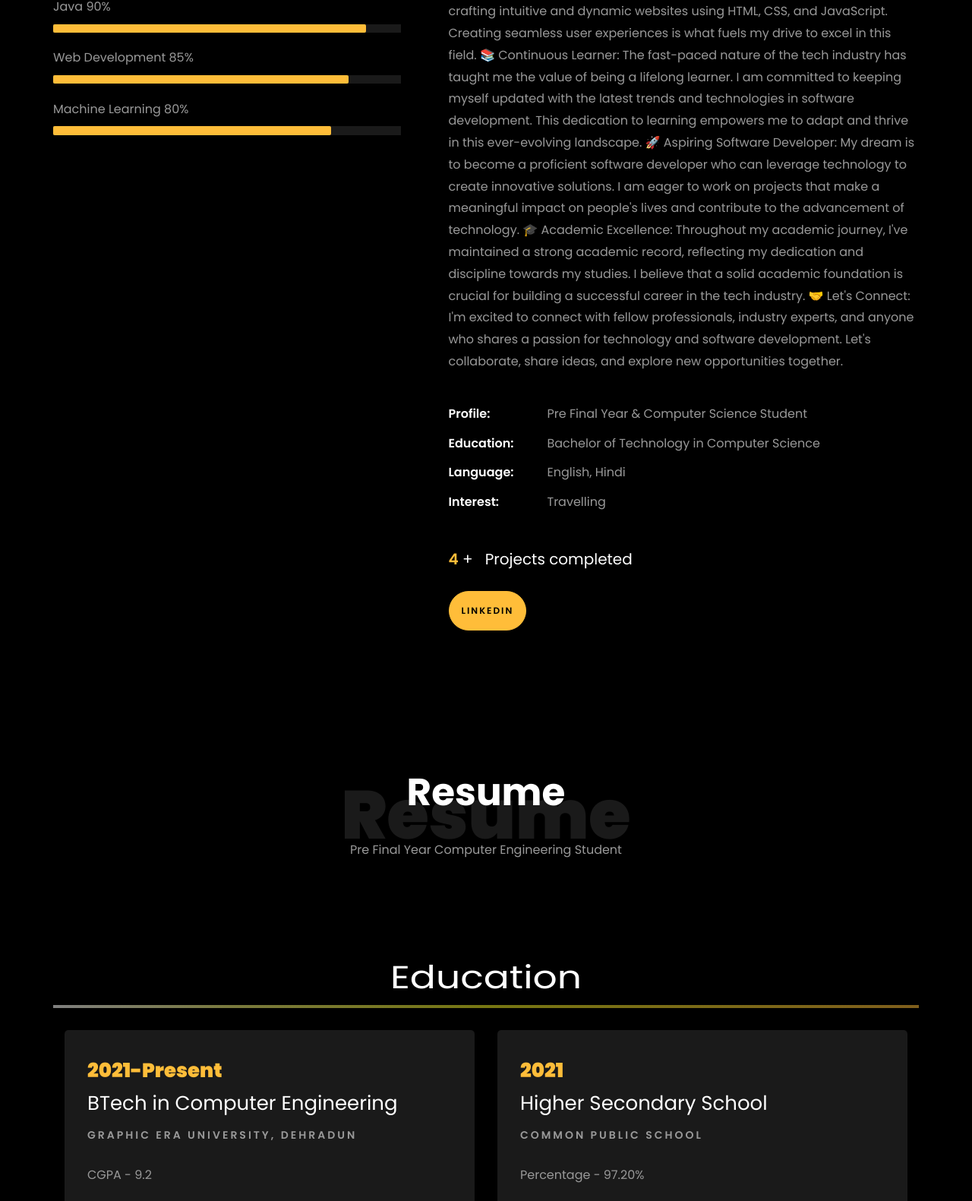
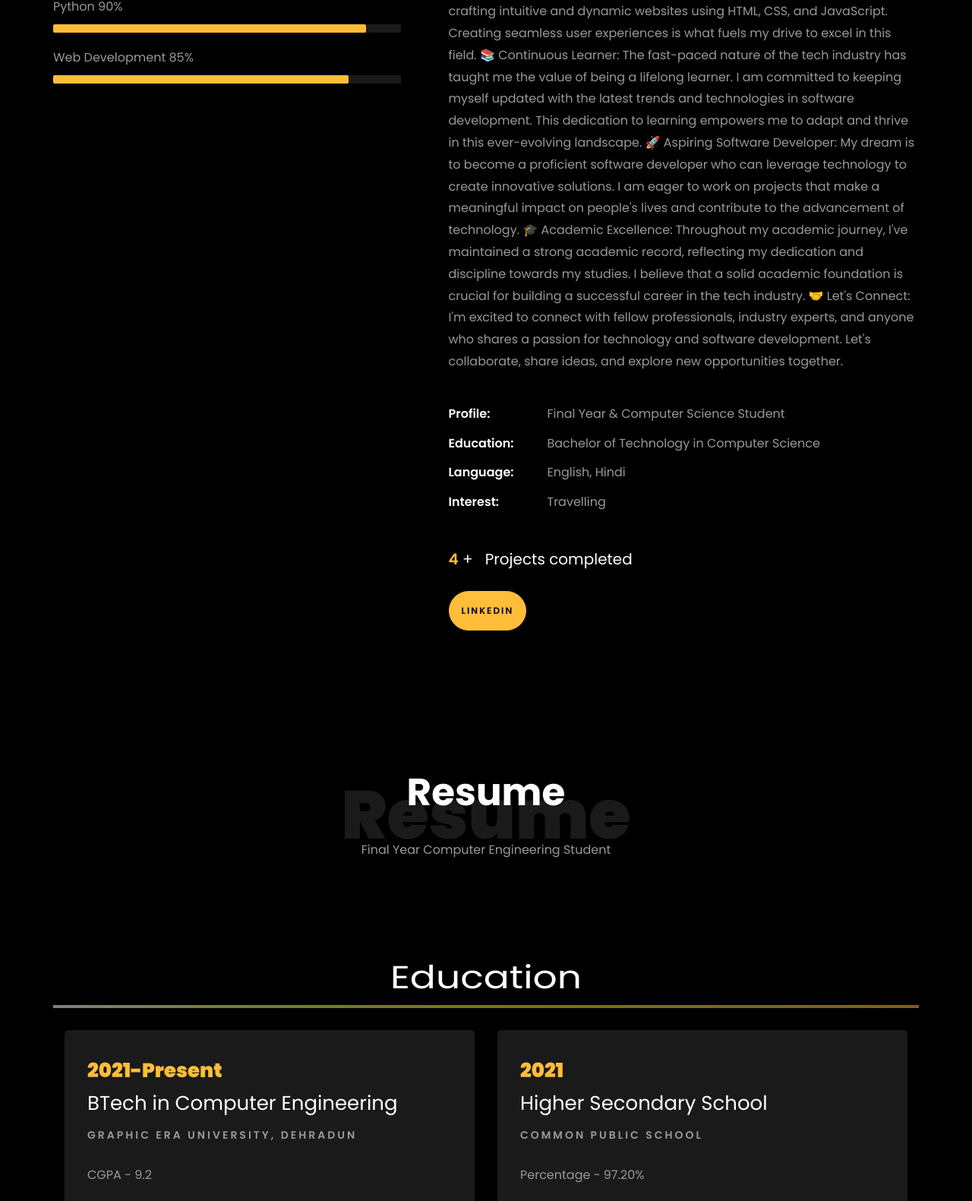
Before and after one commit to arun2663/arun2663.github.io, a plain HTML site: page index.html in a window 1280 px wide. Shown: the part 1219-2800 px from the top of the page at 76% size. Drawn offline with Linux system fonts and the light colour scheme; files whose address does not match are found by name.

Commit message:
Update index.html

```diff
--- a/index.html
+++ b/index.html
@@ -186,7 +186,7 @@
 
 						<br>
 						<br>
-			            <h2>Pre Final Year Computer Science Student</h2>
+			            <h2>Final Year Computer Science Student</h2>
 						<!-- <h2 class="d-flex" style="margin-bottom: 0">With over 5 years of experience</h2> -->
 						<!-- <br> -->
 			            <p><a href="https://www.linkedin.com/in/arun-verma-a47793223/" class="btn btn-primary py-3 px-4">Linkedin</a>
@@ -240,7 +240,7 @@
 											aria-valuemax="100"></div>
 									</div>
 
-									<span>Java</span> <span class="pull-right">90%</span>
+									<span>Python</span> <span class="pull-right">90%</span>
 									<div class="progress">
 										<div class="progress-bar" role="progressbar" style="width: 90%" aria-valuenow="90" aria-valuemin="0"
 											aria-valuemax="100"></div>
@@ -249,12 +249,6 @@
 									<span>Web Development</span> <span class="pull-right">85%</span>
 									<div class="progress">
 										<div class="progress-bar" role="progressbar" style="width: 85%" aria-valuenow="85" aria-valuemin="0"
-											aria-valuemax="100"></div>
-									</div>
-
-									<span>Machine Learning</span> <span class="pull-right">80%</span>
-									<div class="progress">
-										<div class="progress-bar" role="progressbar" style="width: 80%" aria-valuenow="80" aria-valuemin="0"
 											aria-valuemax="100"></div>
 									</div>
 								</div>
@@ -269,7 +263,7 @@
 								<h1 class="big">About</h1>
 								<h2 class="mb-4">About Me</h2>
 
-								<p>Hello! I'm Arun Verma, a dedicated and ambitious Computer Engineering student currently in my 3rd year at Graphic Era Deemed to be University.
+								<p>Hello! I'm Arun Verma, a dedicated and ambitious Computer Engineering student currently in my Final year at Graphic Era Deemed to be University.
 
 									💻 Tech Enthusiast:
 									From a young age, I've been captivated by the world of computers and technology. As a Computer Engineering student, I've had the opportunity to delve deep into various programming languages, including C++, Java, and C. These languages have not only expanded my technical expertise but also instilled in me a love for problem-solving and creative thinking.
@@ -290,7 +284,7 @@
 									I'm excited to connect with fellow professionals, industry experts, and anyone who shares a passion for technology and software development. Let's collaborate, share ideas, and explore new opportunities together.
 									</p>
 								<ul class="about-info mt-4 px-md-0 px-2">
-									<li class="d-flex"><span>Profile:</span> <span>Pre Final Year &amp; Computer Science Student</span></li>
+									<li class="d-flex"><span>Profile:</span> <span> Final Year &amp; Computer Science Student</span></li>
 									<li class="d-flex"><span>Education:</span> <span>Bachelor of Technology in Computer Science</span></li>
 									<li class="d-flex"><span>Language:</span> <span>English, Hindi</span></li>
 									<li class="d-flex"><span>Interest:</span> <span>Travelling</span></li>
@@ -324,7 +318,7 @@
           <div class="col-md-10 heading-section text-center ftco-animate">
           	<h1 class="big big-2">Resume</h1>
             <h2 class="mb-4">Resume</h2>
-            <p>Pre Final Year Computer Engineering Student </p>
+            <p>Final Year Computer Engineering Student </p>
           </div>
         </div>
 		<br>
@@ -366,7 +360,7 @@
 
     		<div class="row justify-content-center mt-5">
     			<div class="col-md-6 text-center ftco-animate">
-    				<p><a href="https://drive.google.com/file/d/1DEc4jVA1aUniWnHvCtzdxnvzwKYQ2BCM/view?usp=drive_link" class="btn btn-primary py-4 px-5">Download CV</a></p>
+    				<p><a href="https://drive.google.com/file/d/1jTwi-i6_qrytIo6vWBSTRxN9AG4leItR/view?usp=sharing">Download CV</a></p>
     			</div>
     		</div>
     	</div>
@@ -520,7 +514,7 @@
           			<span class="icon-globe"></span>
           		</div>
           		<h3 class="mb-4">Download Resume</h3>
-	            <p><a href="https://drive.google.com/file/d/1DEc4jVA1aUniWnHvCtzdxnvzwKYQ2BCM/view?usp=drive_link">resumelink</a></p>
+	            <p><a href="https://drive.google.com/file/d/1jTwi-i6_qrytIo6vWBSTRxN9AG4leItR/view?usp=sharing">resumelink</a></p>
 	          </div>
           </div>
 
@@ -538,7 +532,6 @@
 					  <li class="ftco-animate"><a href="https://www.youtube.com/channel/UC9cIH0cgDdfC0dK7st4de0w"><span class="icon-youtube"></span></a></li>
 					  <li class="ftco-animate"><a href="https://www.linkedin.com/in/arun-verma-a47793223/"><span class="icon-linkedin"></span></a></li>
 					  <li class="ftco-animate"><a href="https://twitter.com/arun_2663"><span class="icon-twitter"></span></a></li>
-					  <!--<li class="ftco-animate"><a href="https://twitter.com/rishabhnmishra"><span class="icon-facebook"></span></a></li>-->
 				      <li class="ftco-animate"><a href="https://www.instagram.com/arun_.vermaa/"><span class="icon-instagram"></span></a></li>
 					</ul>
 				<br>
```
